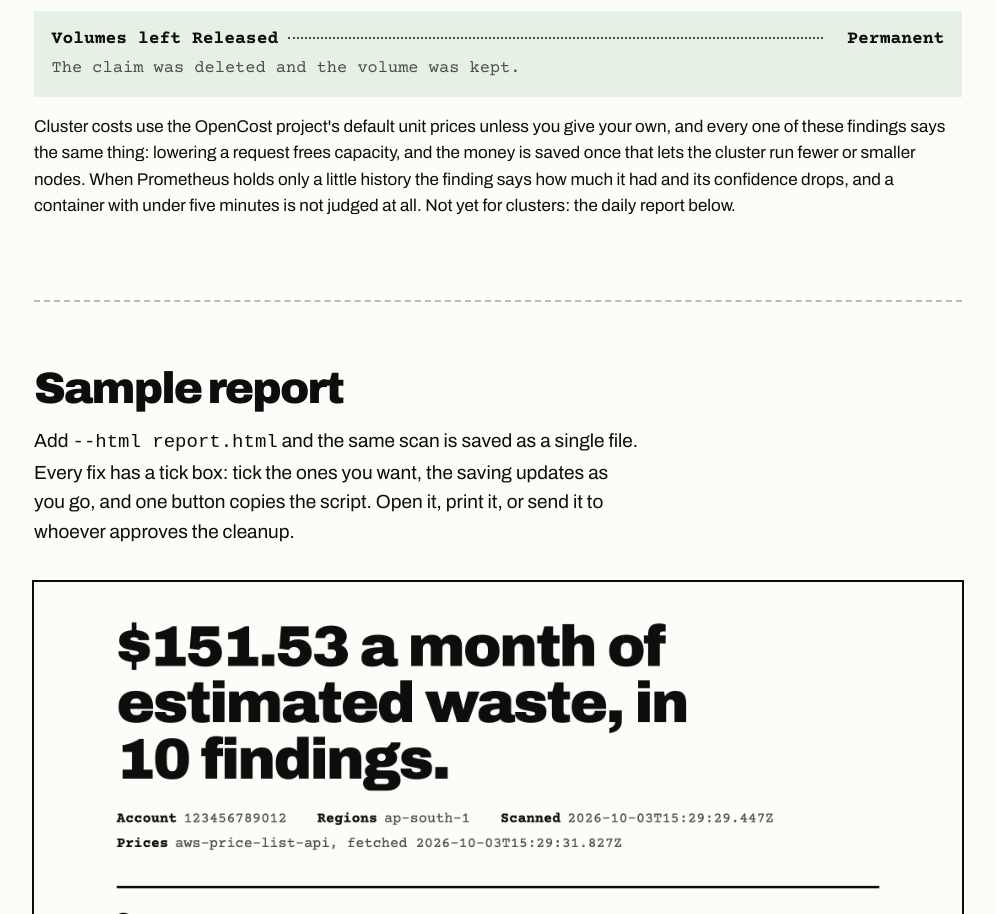
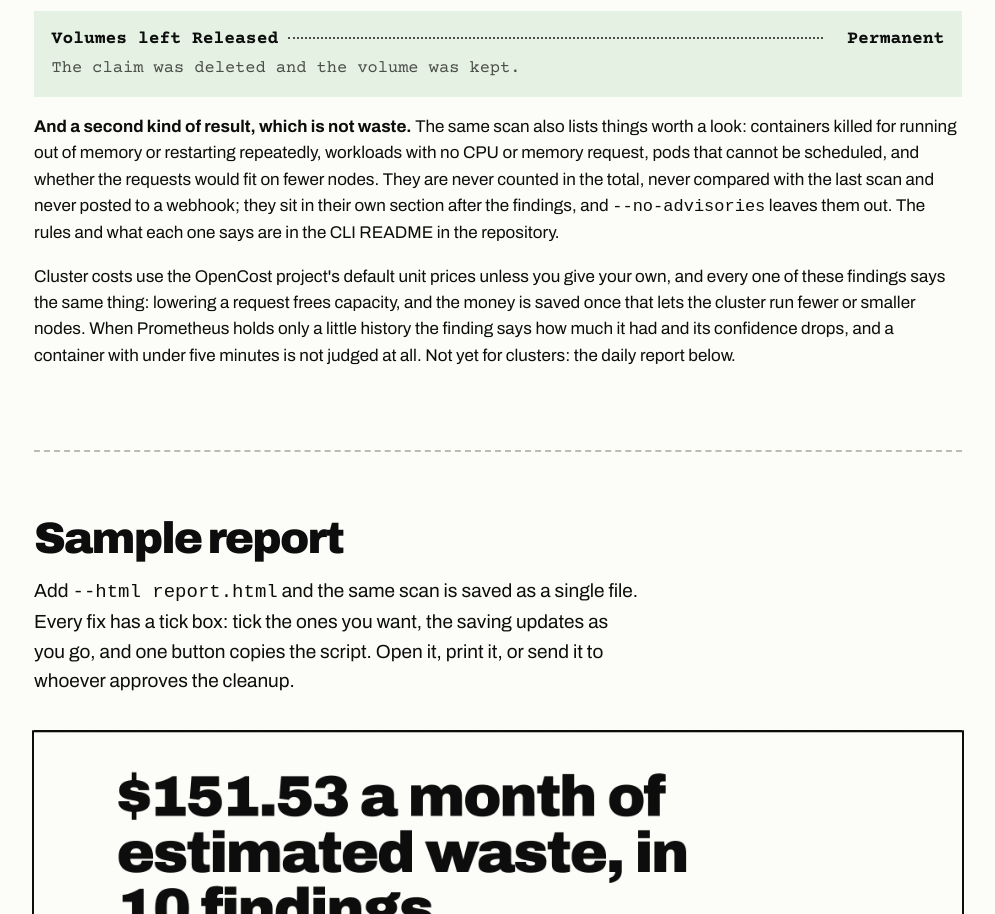
Before and after one commit to sai-na/cloudpilot, a plain HTML site: page site/index.html in a window 1280 px wide. Shown: the part 4953-5867 px from the top of the page, without its empty margins (142-1137 px from the left). Drawn offline with Linux system fonts and the light colour scheme.

Commit message:
no-mistakes(document): describe cluster advisories on the landing page

```diff
--- a/site/index.html
+++ b/site/index.html
@@ -416,6 +416,7 @@ footer p { border-top: 2px dashed var(--line); margin: 0; padding-block: 2rem 3.
       <p class="note">The claim was deleted and the volume was kept.</p>
     </li>
   </ol>
+  <p><strong>And a second kind of result, which is not waste.</strong> The same scan also lists things worth a look: containers killed for running out of memory or restarting repeatedly, workloads with no CPU or memory request, pods that cannot be scheduled, and whether the requests would fit on fewer nodes. They are never counted in the total, never compared with the last scan and never posted to a webhook; they sit in their own section after the findings, and <code>--no-advisories</code> leaves them out. The rules and what each one says are in the CLI README in the repository.</p>
   <p>Cluster costs use the OpenCost project's default unit prices unless you give your own, and every one of these findings says the same thing: lowering a request frees capacity, and the money is saved once that lets the cluster run fewer or smaller nodes. When Prometheus holds only a little history the finding says how much it had and its confidence drops, and a container with under five minutes is not judged at all. Not yet for clusters: the daily report below.</p>
 </section>
 
```
